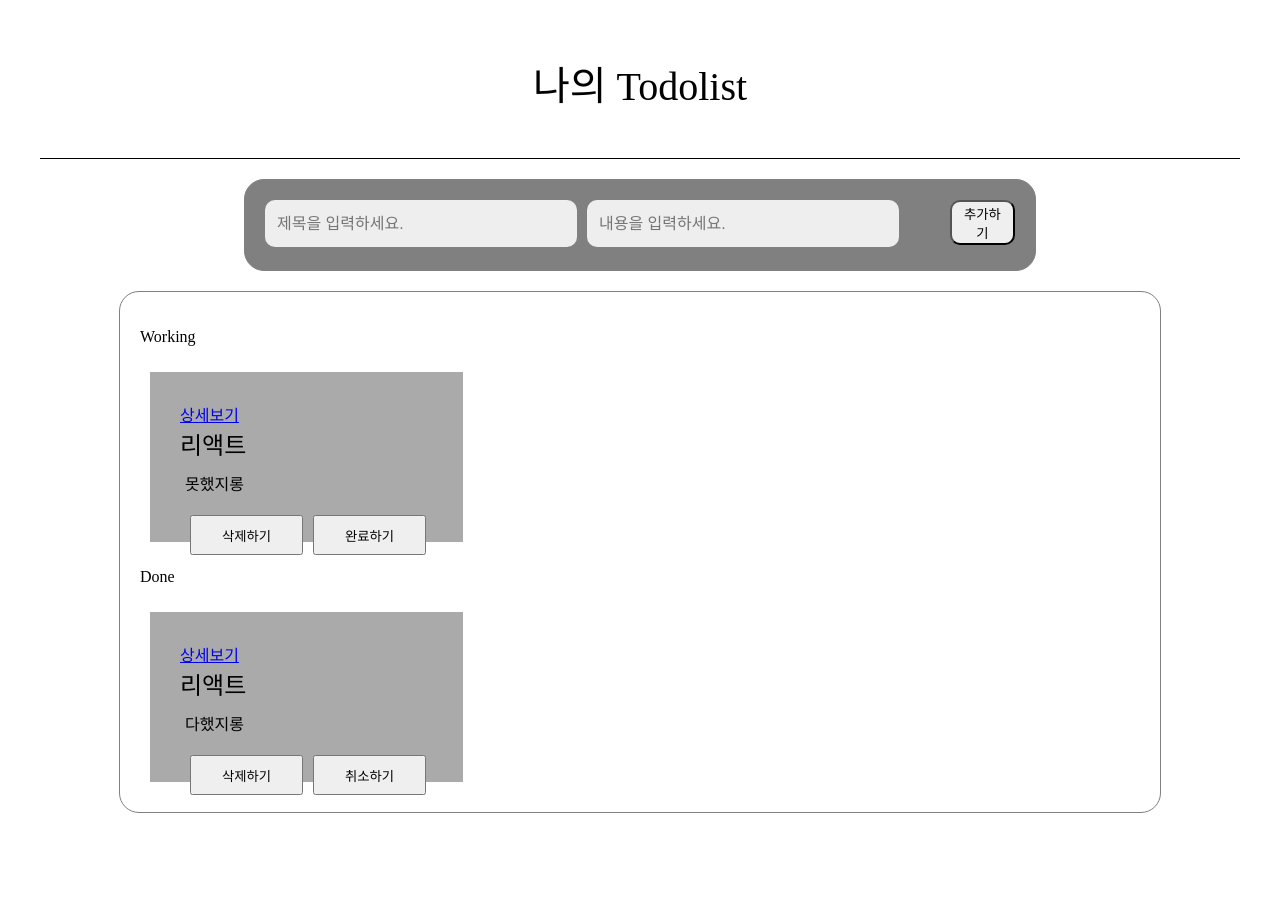
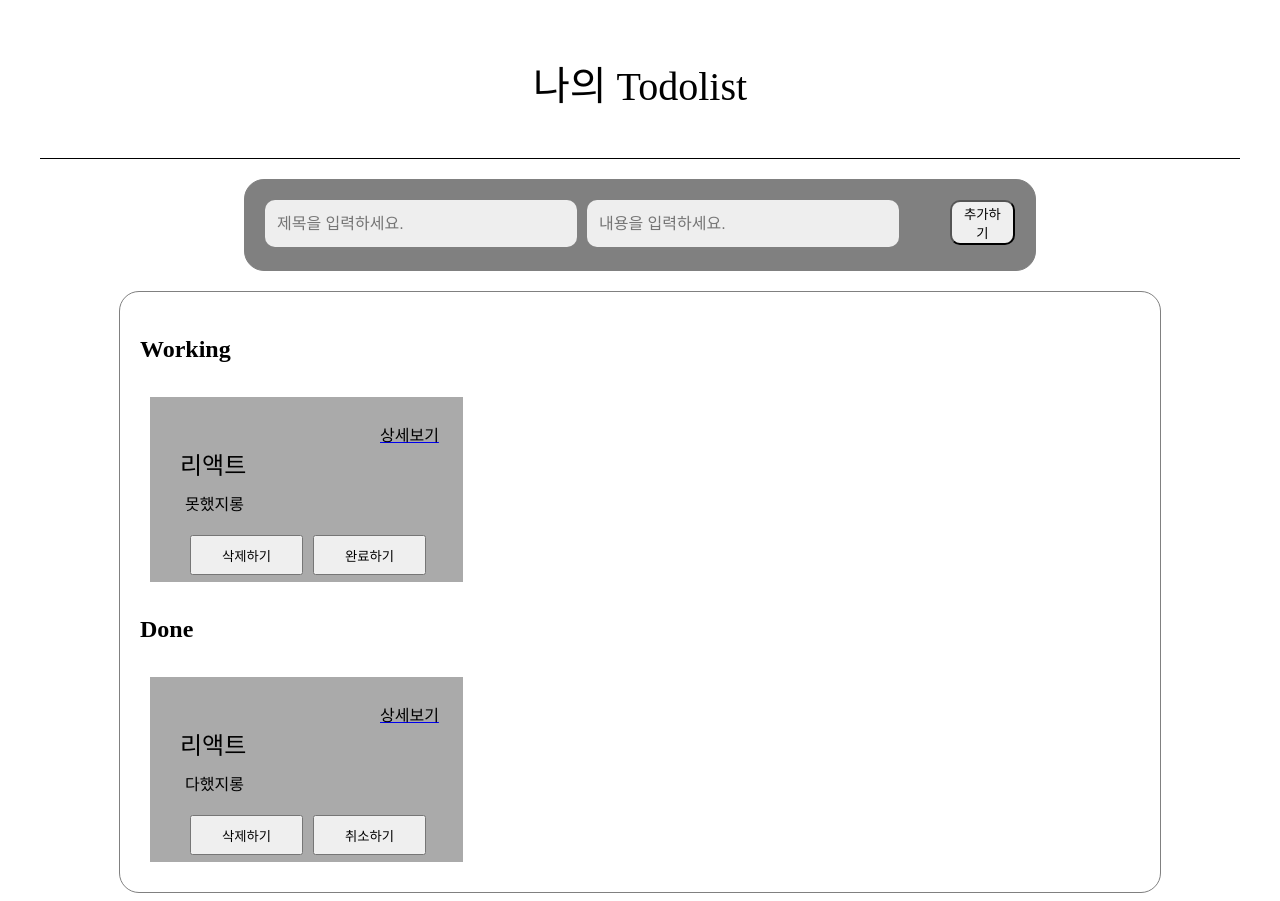
Before and after one commit to ehfdl/React-redux-todos, a React (Create React App) app: page / in a window 1280 px wide. Before the commit the page ends 821 px from the top, so only its background shows below. Built offline with nearby package versions, Linux system fonts and the light colour scheme.

Commit message:
전부 성공! 22/12/12 12:31

```diff
--- a/src/Router.js
+++ b/src/Router.js
@@ -3,12 +3,13 @@ import { BrowserRouter, Route, Routes } from "react-router-dom";
 import Main from "./pages/Main";
 import Sub from "./pages/Sub";
 
+// main , sub 페이지로 나누어 렌더링
 const Router = () => {
   return (
     <BrowserRouter>
       <Routes>
         <Route path="/" element={<Main />} />
-        <Route path="/Sub" element={<Sub />} />
+        <Route path="/sub" element={<Sub />} />
       </Routes>
     </BrowserRouter>
   );
--- a/src/components/Header.js
+++ b/src/components/Header.js
@@ -1,4 +1,12 @@
 import styled from "styled-components";
+
+function Header() {
+  return <Headerbox>나의 Todolist</Headerbox>;
+}
+
+export default Header;
+
+// styled-components
 
 const Headerbox = styled.header`
   position: relative;
@@ -13,9 +21,3 @@ const Headerbox = styled.header`
   font-size: 40px;
   border-bottom: 1px solid black;
 `;
-
-function Header() {
-  return <Headerbox>나의 Todolist</Headerbox>;
-}
-
-export default Header;
--- a/src/components/Input.js
+++ b/src/components/Input.js
@@ -5,28 +5,41 @@ import { createTodo } from "../redux/module/todos";
 
 const Input = () => {
   const dispatch = useDispatch();
+
+  // id 를 등록한 date 로 주어 고유 id
   const id = new Date();
 
+  // useState 를 사용하여 todo 생성
   const [todo, setTodo] = useState({
     id: 0,
     title: "",
     text: "",
     isDone: false,
   });
+
+  // 각 name 에 value 삽입하기 title - title , text-text
   const onChangeHandler = (event) => {
     const { name, value } = event.target;
     setTodo({ ...todo, [name]: value });
   };
 
+  // 버튼 클릭시 createTodo 를 통한 Todo 추가.
   const onClickCreateTodo = () => {
+    // 제목과 내용 입력이 안됬을시 alert 띄우고 return
+    // 내용없이 띄어쓰기만 해도 입력 안되기 처리함.
+    if (todo.title.replace(/ /g, "") === "") {
+      alert("제목을 입력해주세요!");
+      return;
+    } else if (todo.text.replace(/ /g, "") === "") {
+      alert("내용을 입력해주세요!");
+      return;
+    }
     dispatch(createTodo({ ...todo, id }));
 
-    // setTodo reset 해주기
+    // Todo title,text reset 해주기
     setTodo({
-      id: 0,
       title: "",
       text: "",
-      isDone: false,
     });
   };
 
--- a/src/components/Listbox.js
+++ b/src/components/Listbox.js
@@ -1,15 +1,14 @@
 import React from "react";
 import styled from "styled-components";
 import { useSelector, useDispatch } from "react-redux";
-import { deleteTodo } from "../redux/module/todos";
-import { updateTodo } from "../redux/module/todos";
+import { deleteTodo, updateTodo, readTodo } from "../redux/module/todos";
 import { Link } from "react-router-dom";
-
-// import { useDispatch } from "react-redux";
 
 // useSelector 를 이용하여 state 에 todos 가져오기
 const Listbox = () => {
   const dispatch = useDispatch();
+
+  // state 에서 todos 가져오기
   const todos = useSelector((state) => state.todos.todos);
 
   // 삭제기능
@@ -23,17 +22,25 @@ const Listbox = () => {
     dispatch(updateTodo(id));
   };
 
-  console.log(todos);
+  // 선택된 Todo 뽑아오기
+  const onClickReadButton = (id) => {
+    dispatch(readTodo(id));
+  };
+
+  // console.log(todos);
+
+  // 각 todo 의 isDone true,false 에 따라 나눔.
+  // true,false 에 따라 다른 텍스트 버튼에 줌
+  // 버튼 호버시 다른 색 줘봄.
   return (
     <ListContainer>
-      <div className="working_box">
-        <p>Working</p>
+      <P>Working</P>
       {todos.map((todo) => {
         if (!todo.isDone) {
           return (
             <TodoBox key={todo.id}>
-                <Link to="/sub">
-                  <div>상세보기</div>
+              <Link to="/sub" onClick={() => onClickReadButton(todo.id)}>
+                <Detail>상세보기</Detail>
               </Link>
               <TodoTitle>{todo.title}</TodoTitle>
               <TodoText>{todo.text}</TodoText>
@@ -49,15 +56,14 @@ const Listbox = () => {
           return null;
         }
       })}
-      </div>
-      <div className="done_box">
-        <p>Done</p>
+
+      <P>Done</P>
       {todos.map((todo) => {
         if (todo.isDone) {
           return (
             <TodoBox key={todo.id}>
-                <Link to="/sub">
-                  <div>상세보기</div>
+              <Link to="/sub" onClick={() => onClickReadButton(todo.id)}>
+                <Detail>상세보기</Detail>
               </Link>
               <TodoTitle>{todo.title}</TodoTitle>
               <TodoText>{todo.text}</TodoText>
@@ -73,7 +79,6 @@ const Listbox = () => {
           return null;
         }
       })}
-      </div>
     </ListContainer>
   );
 };
@@ -93,13 +98,24 @@ const ListContainer = styled.div`
   border: 1px solid gray;
   border-radius: 20px;
 `;
+const P = styled.p`
+  font-size: x-large;
+  font-weight: bold;
+`;
 const TodoBox = styled.div`
   display: inline-block;
   width: 253px;
   height: 120px;
   margin: 10px;
-  padding: 30px 30px 20px 30px;
+  padding: 25px 30px 40px 30px;
   background-color: #aaa;
+`;
+
+const Detail = styled.div`
+  position: relative;
+  width: 100px;
+  left: 200px;
+  color: black;
 `;
 
 const TodoTitle = styled.div`
@@ -113,6 +129,7 @@ const TodoText = styled.div`
   margin-bottom: 20px;
 `;
 
+// 버튼 children 의 텍스트 별로 다른 색 적용 그냥 연습해봄
 const Button = styled.button`
   margin-left: 10px;
   width: 113px;
@@ -121,7 +138,6 @@ const Button = styled.button`
   cursor: pointer;
   &:hover {
     scale: 1.03;
-    /* color: ${(props) => (props.delete ? "#b73e3e" : "yellow")}; */
     color: ${(props) =>
       props.children === "삭제하기"
         ? "#b73e3e"
--- a/src/pages/Sub.js
+++ b/src/pages/Sub.js
@@ -1,17 +1,83 @@
 import React from "react";
 import styled from "styled-components";
-import { useSelector, useDispatch } from "react-redux";
-import { readTodo } from "../redux/module/todos";
+import { useSelector } from "react-redux";
+import { Link } from "react-router-dom";
 
 const Sub = () => {
-  const dispatch = useDispatch();
-  const todos = useSelector((state) => state.todos.todos);
+  // 선택된 todo  useSelector 로 저장
+  const todo = useSelector((state) => state.todos.todo);
+  // console.log(todo);
 
-  const onClickSubPage = (id) => {
-    dispatch(readTodo);
-    console.log(id);
-  };
-  return <div>야이 멍충아!!</div>;
+  // id, title, text 값 가져오기
+  const todoid = String(todo.map((todo) => todo.id));
+  const todotitle = todo.map((todo) => todo.title);
+  const todotext = todo.map((todo) => todo.text);
+
+  // console.log(todoid);
+
+  return (
+    <Subbase>
+      <SubBox>
+        <TodoId>ID: {todoid}</TodoId>
+        <TodoTitle>{todotitle}</TodoTitle>
+        <TodoText>{todotext}</TodoText>
+        <Link to="/">
+          <Button>이전으로</Button>
+        </Link>
+      </SubBox>
+    </Subbase>
+  );
 };
 
 export default Sub;
+
+// styled-components
+
+const Subbase = styled.div`
+  position: relative;
+  width: 100%;
+  height: 100vh;
+  top: 0;
+  left: 0;
+`;
+const SubBox = styled.div`
+  position: absolute;
+  max-width: 400px;
+  max-height: 240px;
+  width: 100%;
+  height: 100%;
+  top: 50%;
+  left: 50%;
+  transform: translate(-50%, -50%);
+  border: 1px solid gray;
+  border-radius: 20px;
+  padding: 5px 30px 5px 30px;
+  background-color: #aaa;
+`;
+const TodoId = styled.p`
+  margin-top: 20px;
+`;
+const TodoTitle = styled.div`
+  position: relative;
+  font-size: x-large;
+  margin-top: 40px;
+  margin-bottom: 20px;
+`;
+
+const TodoText = styled.div`
+  margin-left: 5px;
+  margin-bottom: 40px;
+`;
+const Button = styled.button`
+  width: 113px;
+  height: 40px;
+  position: absolute;
+  right: 30px;
+
+  cursor: pointer;
+  &:hover {
+    scale: 1.03;
+    /* color: #b73e3e;
+    border-color: #b73e3e; */
+  }
+`;
--- a/src/redux/module/todos.js
+++ b/src/redux/module/todos.js
@@ -53,21 +53,26 @@ const initialState = {
 };
 
 // 리듀서
-// case에서도 문자열이 아닌, 위에서 선언한 상수를 넣어줍니다.
+
 const todos = (state = initialState, action) => {
   switch (action.type) {
+    // 추가기능 - state를 전개하고 todos 에 새로운 todo 를 추가
     case CREATE_TODO: {
       return {
         ...state,
         todos: [...state.todos, action.payload],
       };
     }
+
+    // 삭제기능 - state를 전개하고 todos 에 target인 todo.id 가 아닌것만 todos 에 저장.
     case DELETE_TODO: {
       return {
         ...state,
         todos: [...state.todos].filter((todo) => todo.id !== action.payload),
       };
     }
+
+    // 완료,취소기능 - state 전개 후 target 의 todo.id 가 일치하는 todo 의 isDone 을 false 면 true 로 true 면 false 로 변경
     case UPDATE_TODO: {
       return {
         ...state,
@@ -85,16 +90,12 @@ const todos = (state = initialState, action) => {
         }),
       };
     }
+
+    // 상세페이지 - state 에서 선택된 todo 만 뽑아오기.
     case READ_TODO: {
       return {
         ...state,
-        todos: [...state.todos].map((todo) => {
-          if (todo.id === action.payload) {
-            return {
-              ...todo,
-            };
-          }
-        }),
+        todo: [...state.todos].filter((todo) => todo.id === action.payload),
       };
     }
 
```
Lines whose indentation alone changed are shown as unchanged.
